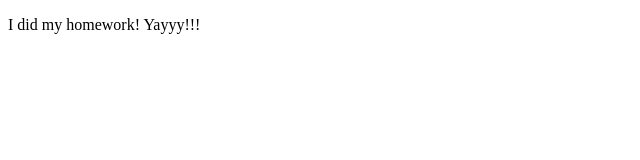
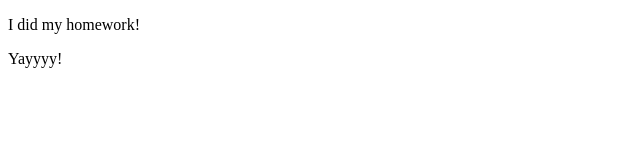
Before and after one commit to cnorteye/itc-505-lab1, a plain HTML site: page index.html in a window 1280 px wide. Shown: the whole page, without its empty margins (0-640 px from the left). Drawn offline with Linux system fonts and the light colour scheme.

Commit message:
Update index.html
move ''Yayy" to own paragraph

```diff
--- a/index.html
+++ b/index.html
@@ -6,7 +6,9 @@
     <body>
         <p>
             I did my homework!
-            Yayyy!!!
+        </p>
+        <p>
+            Yayyyy!
         </p>
 
     </body>
```
